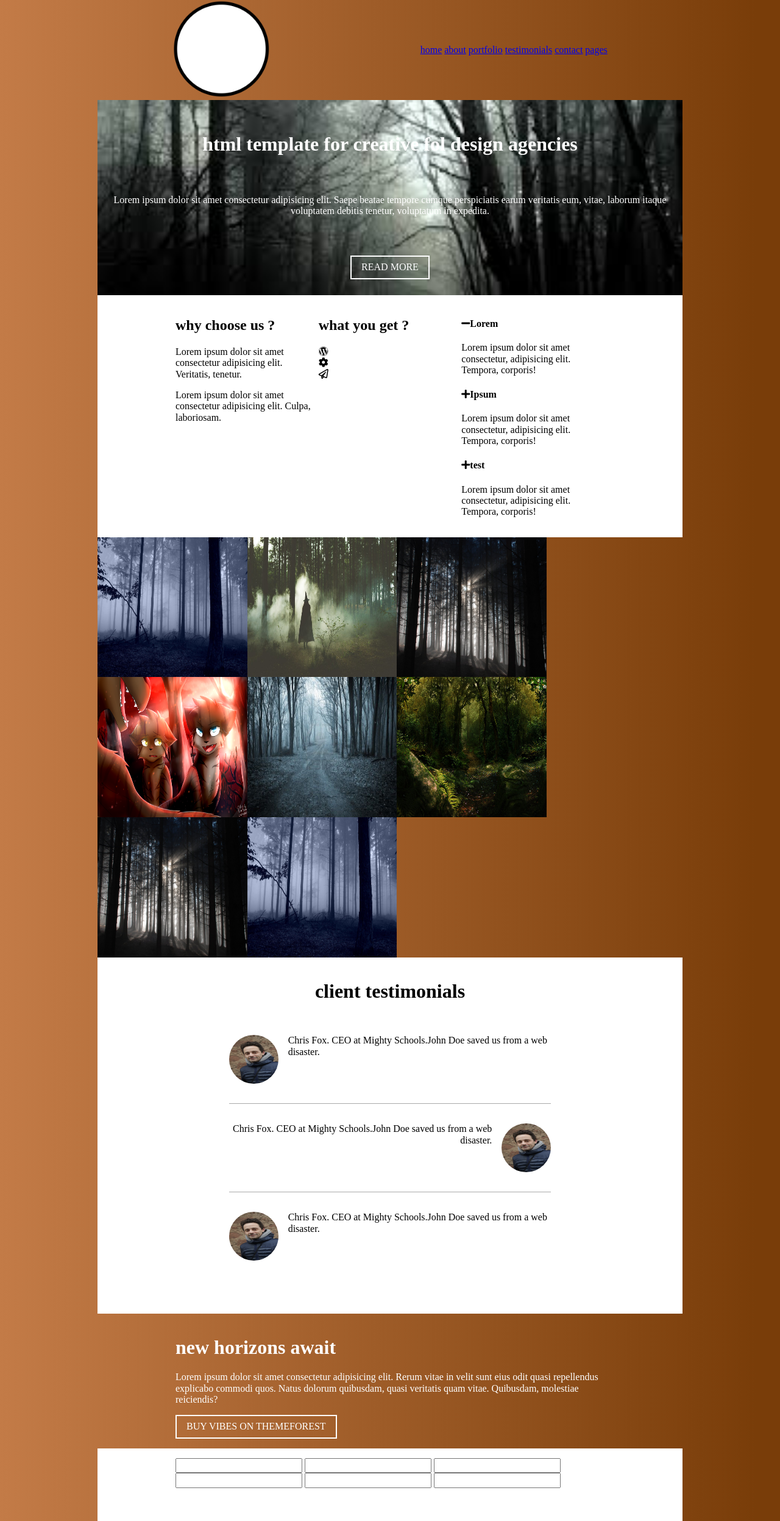
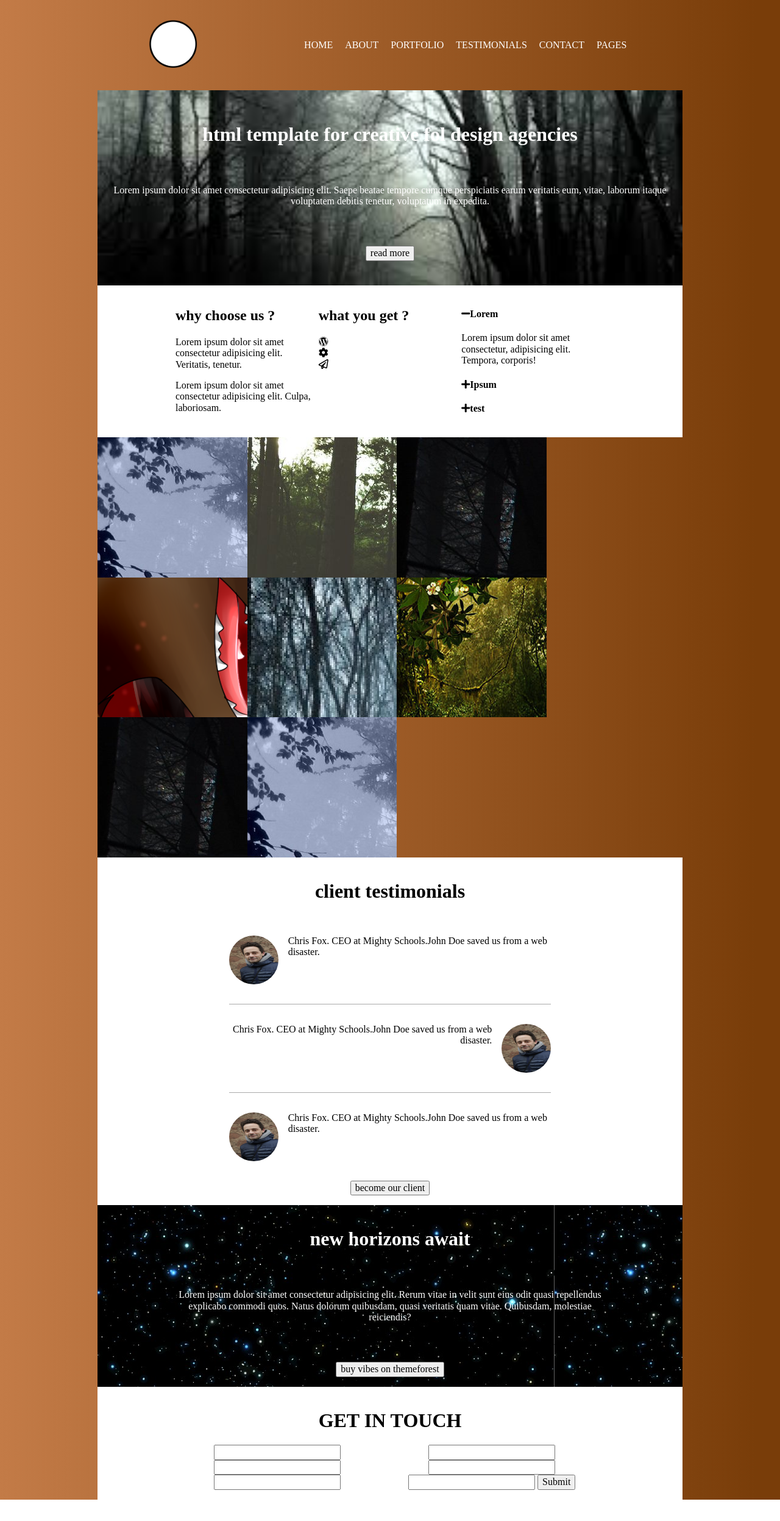
Before and after one commit to zzpapy/vibes2, a PHP site: page / in a window 1280 px wide. Shown: the whole page at 61% size. After the commit the page ends 2459 px from the top, so only its background shows below. Run offline with PHP 8.4, Linux system fonts and the light colour scheme; some libraries are stand-ins or nearby versions.

Commit message:
tjrs gallery

```diff
--- a/index.php
+++ b/index.php
@@ -44,47 +44,45 @@
                 <div><i class="far fa-paper-plane"></i></div>
             </div>
             <div class="child">
-                <div>
+                <div class="deroul">
                     <h4><i class="fas fa-minus"></i>Lorem</h4>
                     <p>Lorem ipsum dolor sit amet consectetur, adipisicing elit. Tempora, corporis!</p>
                 </div>
-                <div>
-                    <h4><i class="fas fa-plus"></i>Ipsum</h4>
-                    <p>Lorem ipsum dolor sit amet consectetur, adipisicing elit. Tempora, corporis!</p>
+                <div class="deroul">
+                    <h4><i class="fas fa-plus "></i>Ipsum</h4>
+                    <p class="hide">Lorem ipsum dolor sit amet consectetur, adipisicing elit. Tempora, corporis!</p>
                 </div>
-                <div>
-                    <h4><i class="fas fa-plus"></i>test</h4>
-                    <p>Lorem ipsum dolor sit amet consectetur, adipisicing elit. Tempora, corporis!</p>
+                <div class="deroul">
+                    <h4><i class="fas fa-plus "></i>test</h4>
+                    <p class="hide">Lorem ipsum dolor sit amet consectetur, adipisicing elit. Tempora, corporis!</p>
                 </div>
             </div>
         </section>
         <section id="gallery">
             <div class="gal_img flex">
-
+                <div class="img_gal">
                     <img src="public/images/photo1.jpg" alt="photo foret">
-
-
+                </div>
+                <div class="img_gal">
                     <img src="public/images/photo2.jpg" alt="photo foret">
-
-
+                </div>
+                <div class="img_gal">
                     <img src="public/images/photo3.jpg" alt="photo foret">
-
-
+                </div>
+                <div class="img_gal">
                     <img src="public/images/photo4.png" alt="photo foret">
-
-
+                </div>
+                <div class="img_gal">
                     <img src="public/images/photo5.jpg" alt="photo foret">
-
-
+                </div>
+                <div class="img_gal">
                     <img src="public/images/photo6.jpg" alt="photo foret">
-
-
+                </div>
+                <div class="img_gal">
                     <img src="public/images/photo3.jpg" alt="photo foret">
-
-
-                    <img src="public/images/photo1.jpg" alt="photo foret">
-
-
+                </div>
+                <div class="img_gal">
+                    <img src="public/images/photo1.jpg" alt="photo foret">            </div>
                 </div>
                 <div class="gal_nav"></div>
         </section>
@@ -92,21 +90,15 @@
             <h1>client testimonials</h1>
             <div class="center_test">
                 <div class="flex test">
-
                     <img src="public/images/moi.jpeg" alt="Avatar" style="width:90px">
-
                     <blockquote><span>Chris Fox.</span> CEO at Mighty Schools.John Doe saved us from a web disaster.</blockquote>
                 </div>
                 <div class="flex test">
-
                     <img src="public/images/moi.jpeg" alt="Avatar" style="width:90px">
-
                     <blockquote><span>Chris Fox.</span> CEO at Mighty Schools.John Doe saved us from a web disaster.</blockquote>
                 </div>
                 <div class="flex test">
-
                     <img src="public/images/moi.jpeg" alt="Avatar" style="width:90px">
-
                     <blockquote><span>Chris Fox.</span> CEO at Mighty Schools.John Doe saved us from a web disaster.</blockquote>
                 </div>
             </div>
@@ -120,6 +112,8 @@
             <input class=".btn-rose"type="submit" value="buy vibes on themeforest">
         </section>
         <section id="contact">
+            <h1>GET IN TOUCH</h1>
+            <form action="" id="form" class="flex">
                 <div>
                     <input type="text">
                     <input type="text">
@@ -129,8 +123,10 @@
                     <input type="text">
                     <input type="text">
                     <input type="text">
-                <input type="submit" >
+                    <input type="submit">
                 </div>
+
+            </form>
             <footer id="footer">
                 <div></div>
                 <div></div>
@@ -139,6 +135,7 @@
         </section>
     </div>
 </div>
-
+<script src="https://cdnjs.cloudflare.com/ajax/libs/jquery/3.4.1/jquery.min.js" integrity="sha256-CSXorXvZcTkaix6Yvo6HppcZGetbYMGWSFlBw8HfCJo=" crossorigin="anonymous"></script>
+<script src="public/scripts/script.js"></script>
 </body>
 </html>
--- a/public/scripts/script.js
+++ b/public/scripts/script.js
@@ -0,0 +1,10 @@
+$(".deroul h4").on("click", function(){
+         console.log('toto')
+    if($(this).find("i").hasClass("fa-plus")){
+        $(".deroul h4").find("i.fa-minus").removeClass("fa-minus").addClass("fa-plus")
+        $(".deroul h4").siblings("p").slideUp(400)
+        $(this).find("i").addClass("fa-minus").removeClass("fa-plus")
+        $(this).siblings("p").slideDown(400)
+    }
+
+})
--- a/public/styles/style.css
+++ b/public/styles/style.css
@@ -12,9 +12,12 @@ body{
 }
 img{
     /* object-fit:cover; */
-    max-width: 100%;
+    /* max-width: 100%; */
 }
-input[type=submit]{
+.hide{
+    display: none;
+}
+/* input[type=submit]{
     padding: 0.5em 1em;
     border-style: solid;
     border-width: 2px;
@@ -22,19 +25,22 @@ input[type=submit]{
     text-transform: uppercase;
     border-color: white;
     background-color: transparent;
-}
+} */
 #wrapper{
     width: 75%;
     margin: auto;
 }
 #header{
+}
+#title,#buy{
     color: white;
+    padding:2em 0;
     text-align: center;
 }
-#title{
-    padding:2em 0;
+#buy{
+    background: url('../images/ciel.jpg');
 }
-#title>p{
+#title>p,#buy>p{
     margin: 4em 0 4em 0;
 }
 .main>*:nth-child(odd){
@@ -47,8 +53,8 @@ section:not(#gallery){
     padding: 1em 8em;
 }
 .logo img{
-    width:10em;
-    height: 10em;
+    width:5em;
+    height: 5em;
 }
 .flex{
     display:flex;
@@ -59,6 +65,17 @@ section:not(#gallery){
 #nav{
     align-items: center;
     justify-content: space-around;
+    padding: 2em 0;
+}
+.nav_menu a{
+    color: white;
+    text-decoration: none;
+    padding: 0.5em 0.5em;
+    text-transform: uppercase;
+
+}
+.nav_menu a:hover{
+    border-bottom: 1px solid white;
 }
 #title{
     background: url('../images/foret.jfif');
@@ -69,12 +86,19 @@ section:not(#gallery){
 .gal_img{
     flex-wrap: wrap;
 }
-.gal_img>img{
+.img_gal{
     width: 15.3525em;
     height: 14.3525em;
+    overflow: hidden;
+}
+.gal_img img:hover{
+    transform: scale(1.1);
+}
+.img_gal>img{
+
     overflow : hidden;
 }
-#testimonials h1{
+#testimonials h1,#contact h1{
     text-align: center;
 }
 .center_test{
@@ -120,3 +144,6 @@ blockquote p{
 .become{
     text-align: center;
 }
+#form>div{
+    text-align: center;
+}
```
Lines whose indentation alone changed are shown as unchanged.
